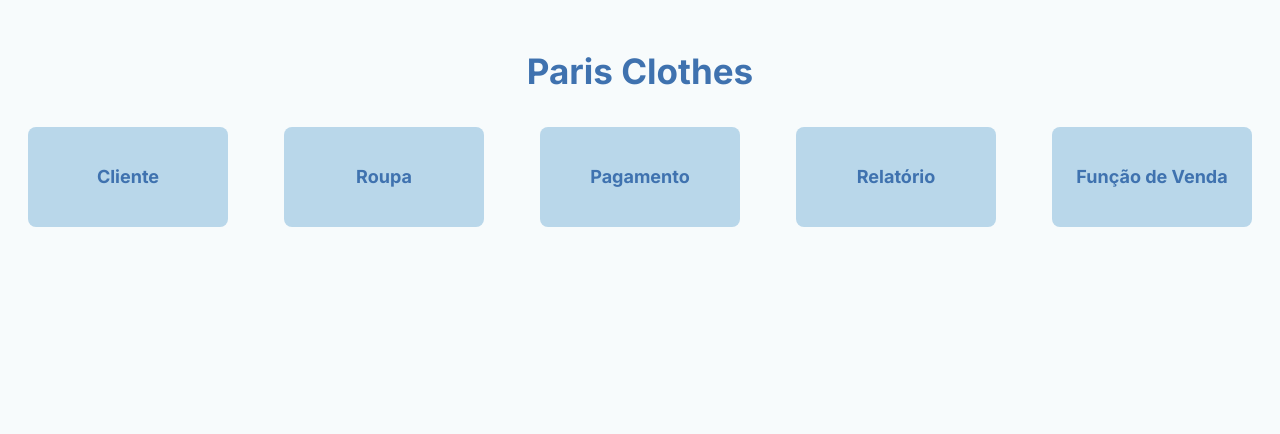
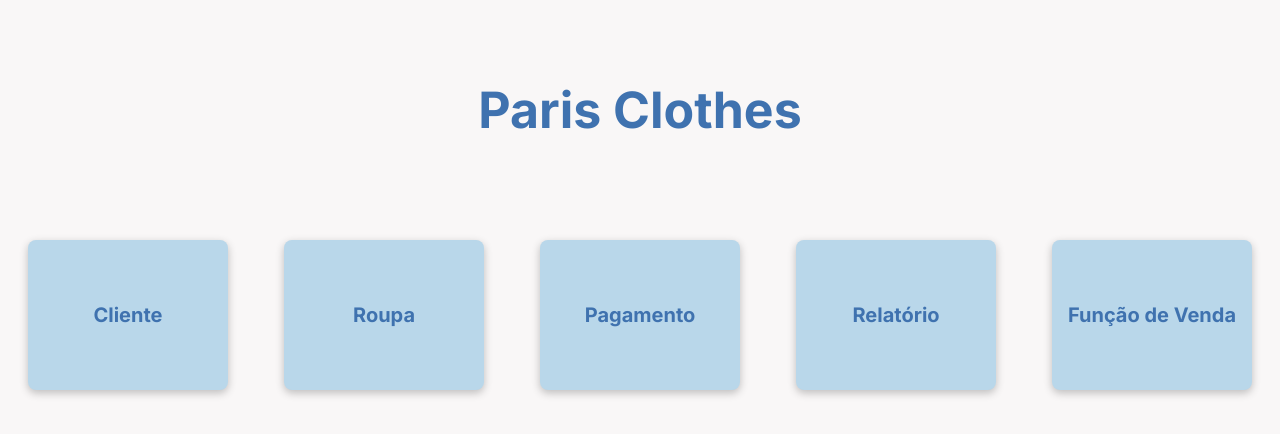
Before and after one commit to matheustanaka/front-pi, an Angular app in the folder front-pi/: page / in a window 1280 px wide. Shown: the top 434 px of the page. Built offline with nearby package versions, Linux system fonts and the light colour scheme.

Commit message:
feat: add menu style

```diff
--- a/front-pi/src/app/app.component.html
+++ b/front-pi/src/app/app.component.html
@@ -1,4 +1,4 @@
-<div>
+<section>
   <h1>Paris Clothes</h1>
   <div>
     <ul class="list">
@@ -20,4 +20,4 @@
     </ul>
   </div>
   <router-outlet></router-outlet>
-</div>
+</section>
--- a/front-pi/src/styles.css
+++ b/front-pi/src/styles.css
@@ -8,7 +8,7 @@
 
 body {
   font-family: "Inter", sans-serif;
-  background-color: #F7FBFC;
+  background-color: #F9F7F7;
 }
 
 html {
@@ -22,8 +22,8 @@ li {
 h1 {
   display: flex;
   justify-content: center;
-  margin-top: 50px;
-  font-size: 35px;
+  margin-top: 80px;
+  font-size: 50px;
   color: #3F72AF;
 }
 
@@ -35,17 +35,28 @@ h1 {
 a {
   color: #3F72AF;
   text-decoration: none;
+  transition: color 400ms;
 }
 
 .flex-item {
   background-color: #B9D7EA;
   width: 200px;
-  height: 100px;
-  margin-top: 35px;
-  line-height: 100px;
+  height: 150px;
+  margin-top: 100px;
+  line-height: 150px;
   font-weight: bold;
-  font-size: 18px;
+  font-size: 20px;
   text-align: center;
 
   border-radius: 8px;
+  cursor: pointer;
+
+  box-shadow: rgba(0, 0, 0, 0.24) 0px 3px 8px;
+  transition: background-color 400ms;
 }
+
+
+.flex-item:hover {
+  background-color: white;
+  transition: 0.2s ease-out;
+}
```
